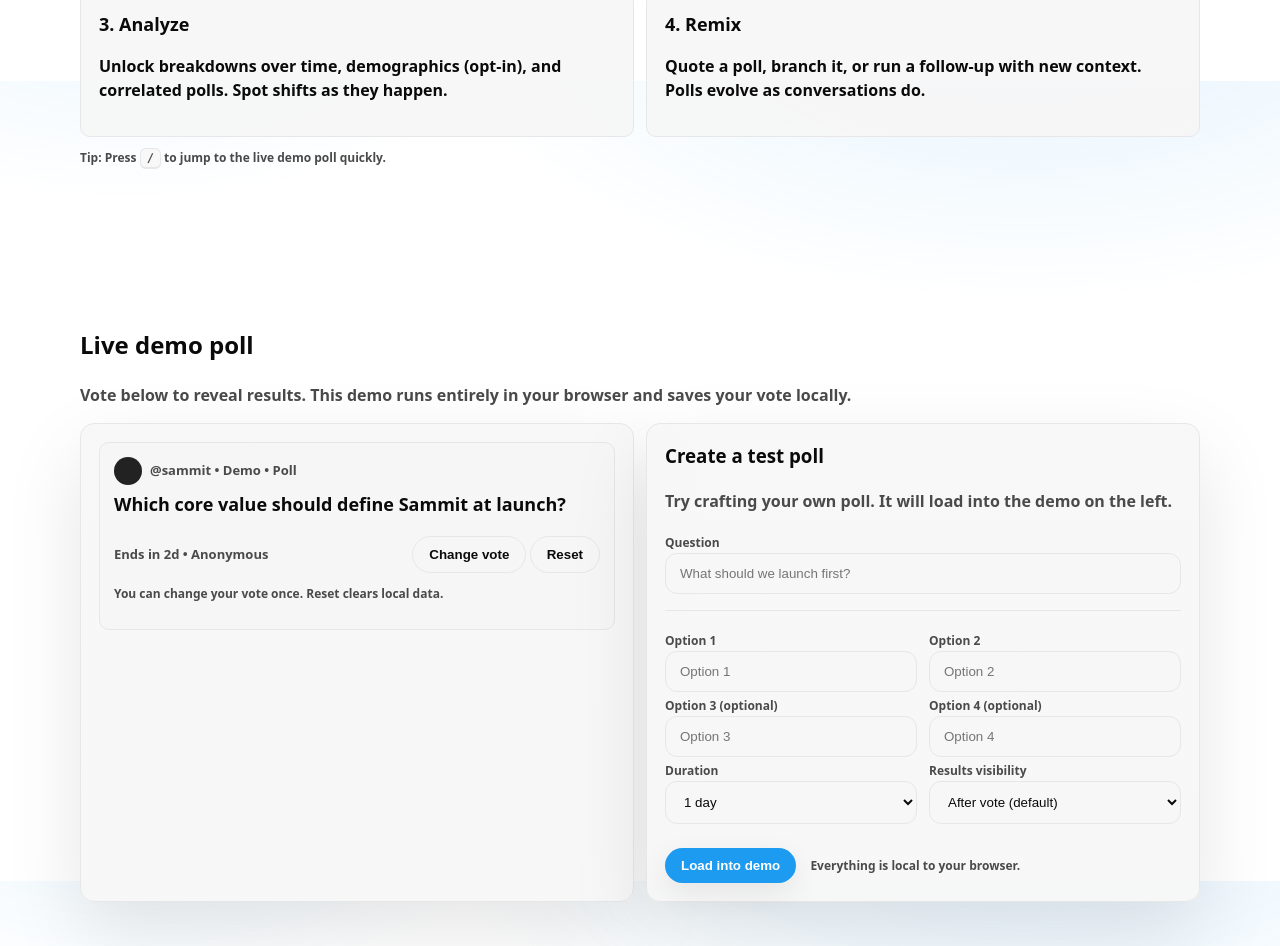
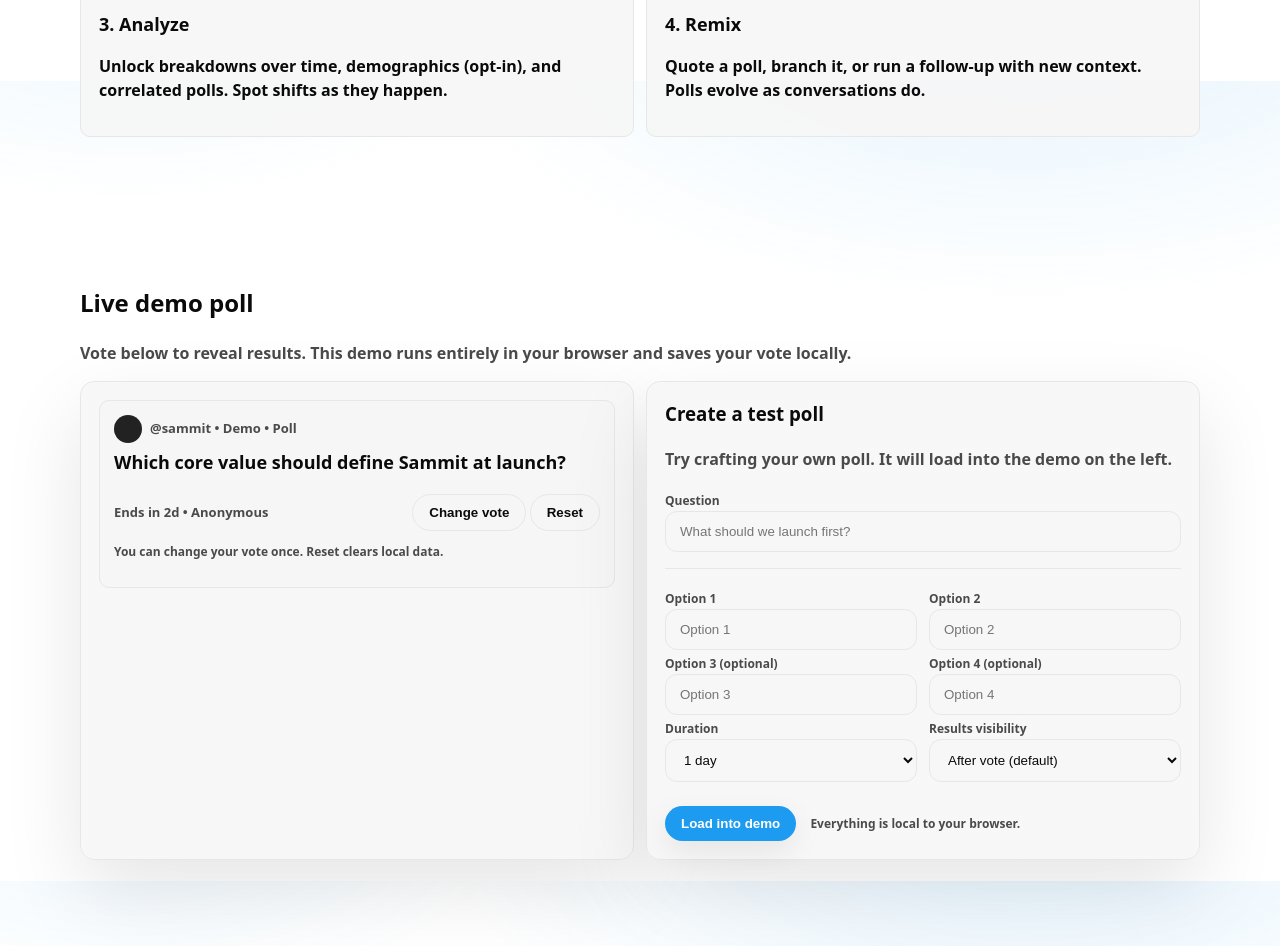
Before and after one commit to Samool123/Sammit, a plain HTML site: page index.html in a window 1280 px wide. Shown: the part 1519-2465 px from the top of the page. Drawn offline with Linux system fonts and the light colour scheme.

Commit message:
Update index.html

```diff
--- a/index.html
+++ b/index.html
@@ -331,7 +331,7 @@
           <p>Quote a poll, branch it, or run a follow-up with new context. Polls evolve as conversations do.</p>
         </div>
       </div>
-      <p class="tiny">Tip: Press <span class="kbd">/</span> to jump to the live demo poll quickly.</p>
+
     </div>
   </section>
 
```
